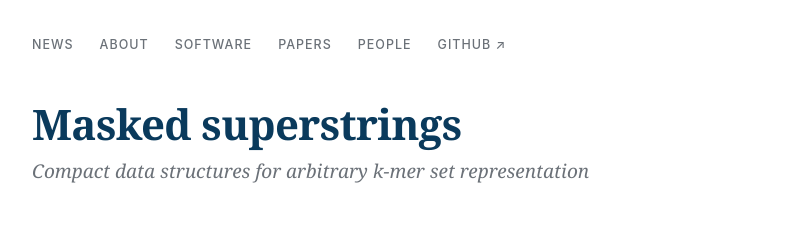
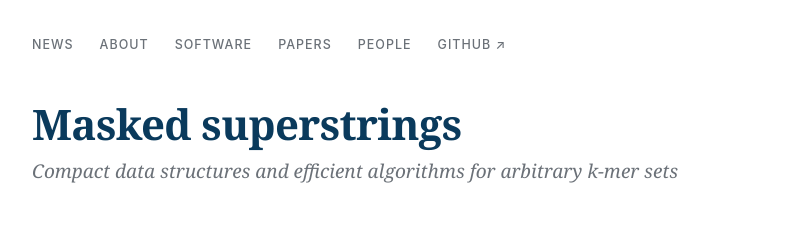
Before and after one commit to masked-superstrings/masked-superstrings.github.io, a plain HTML site: page index.html in a window 1280 px wide. Shown: the top 246 px of the page, without its empty margins (240-1039 px from the left). Drawn offline with Linux system fonts and the light colour scheme.

Commit message:
Update title

```diff
--- a/index.html
+++ b/index.html
@@ -197,7 +197,7 @@ h2{margin-top:42px}
       <a href="https://github.com/masked-superstrings">GitHub ↗</a>
     </nav>
     <h1>Masked superstrings</h1>
-    <p class="subtitle">Compact data structures for arbitrary <span class="nw"><i>k</i>-mer</span> set representation</p>
+    <p class="subtitle">Compact data structures and efficient algorithms for arbitrary <span class="nw"><i>k</i>-mer</span> sets</p>
   </header>
   <section id="news">
     <h2>News</h2>
```
